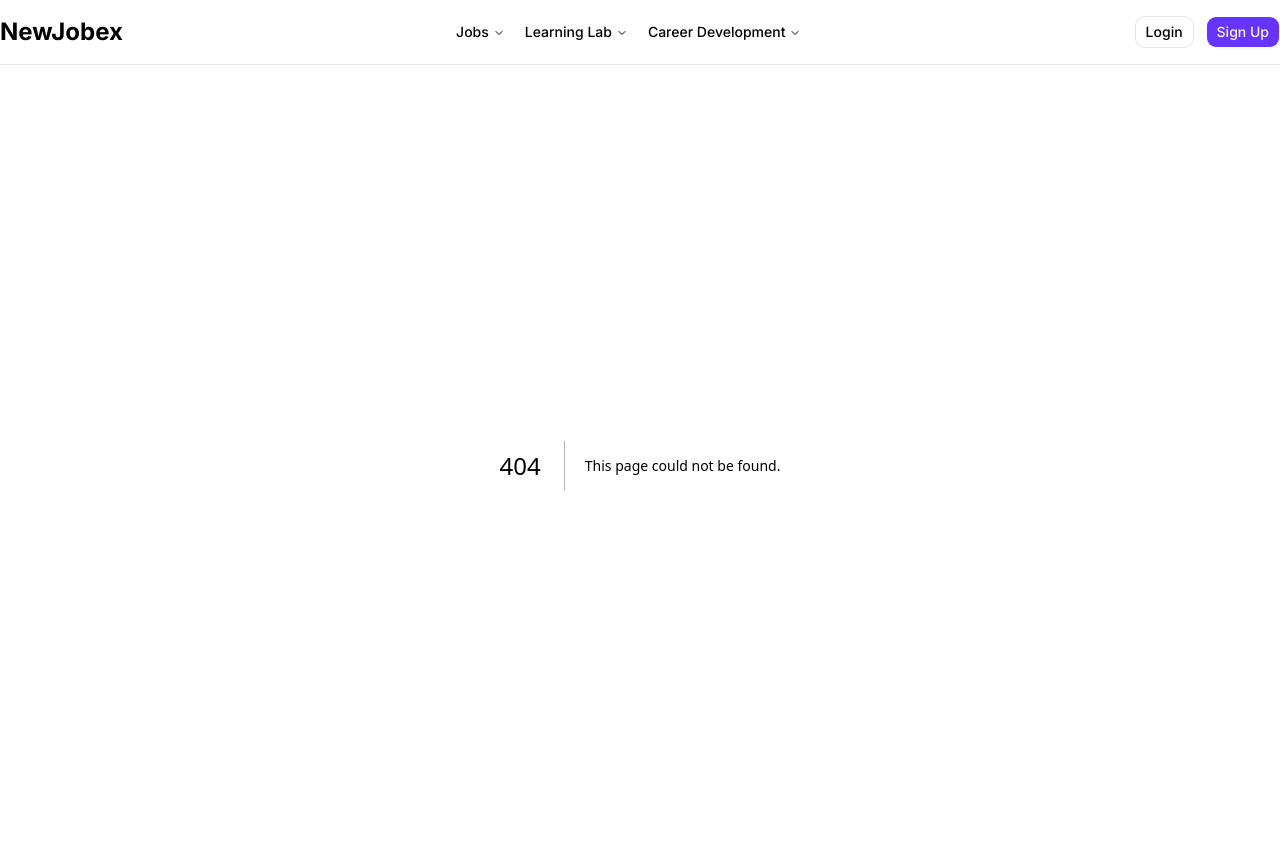
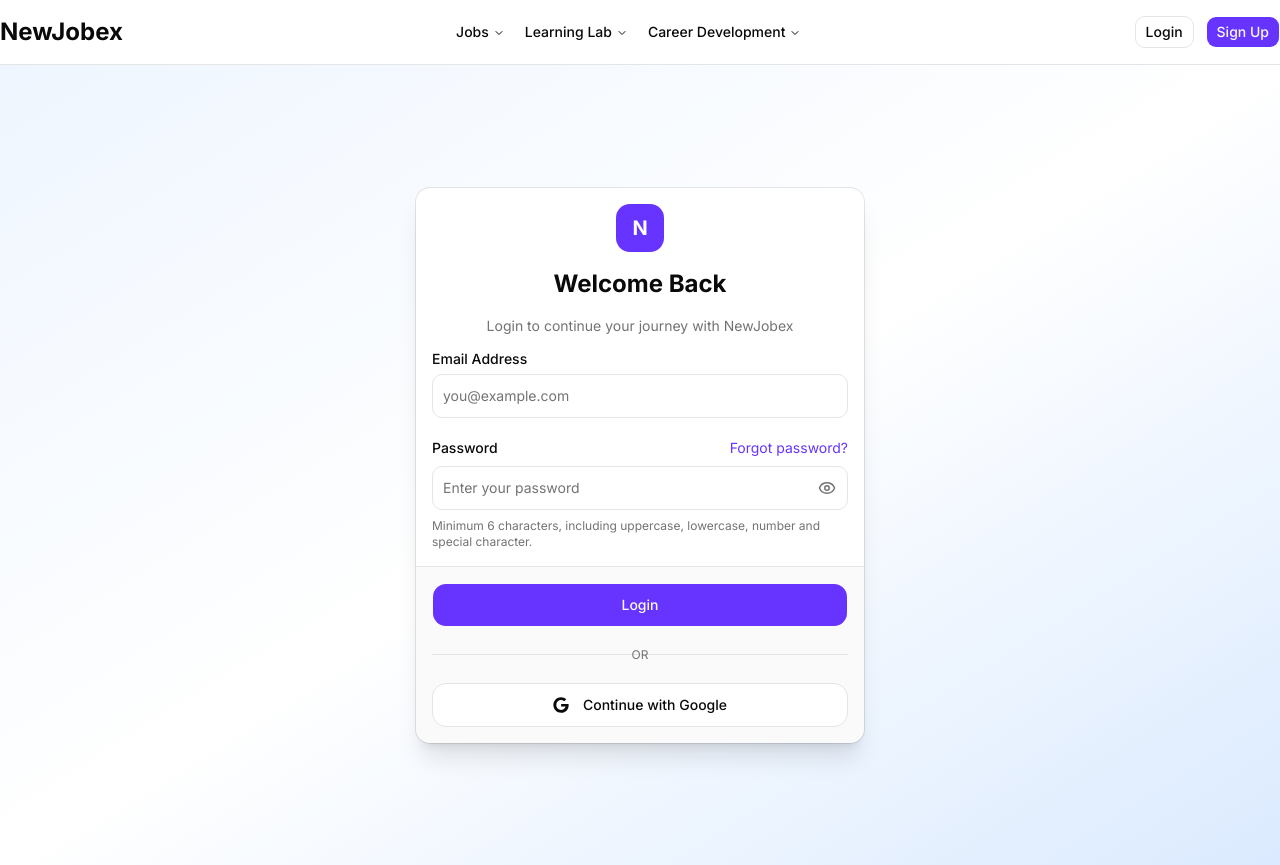
Before and after one commit to tfshorifulislam/new-jobex, a Next.js app: page /auth/login in a window 1280 px wide. Before the commit this address had no page. Built offline with nearby package versions, Linux system fonts and the light colour scheme.

Commit message:
login page design done

```diff
--- a/package.json
+++ b/package.json
@@ -16,6 +16,7 @@
     "next": "16.2.10",
     "react": "19.2.4",
     "react-dom": "19.2.4",
+    "react-icons": "^5.7.0",
     "shadcn": "^4.13.0",
     "tailwind-merge": "^3.6.0",
     "tw-animate-css": "^1.4.0"
--- /dev/null
+++ b/src/app/auth/login/page.jsx
@@ -0,0 +1,161 @@
+"use client";
+
+import { Button } from "@/components/ui/button";
+import { LuEye, LuEyeOff } from "react-icons/lu";
+import {
+    Card,
+    CardAction,
+    CardContent,
+    CardDescription,
+    CardFooter,
+    CardHeader,
+    CardTitle,
+} from "@/components/ui/card";
+
+import { Input } from "@/components/ui/input";
+import { Label } from "@/components/ui/label";
+import { FaGoogle } from "react-icons/fa";
+import Link from "next/link";
+import { useState } from "react";
+
+const LoginPage = () => {
+
+    const [showPassword, setShowPassword] = useState(false);
+
+    return (
+        <div className="flex min-h-screen items-center justify-center bg-linear-to-br from-blue-50 via-white to-blue-100 px-4">
+
+            <Card className="w-full max-w-md border-none shadow-xl">
+
+                <CardHeader className="space-y-3 text-center">
+
+                    <div className="mx-auto flex h-12 w-12 items-center justify-center rounded-xl bg-[#6633ff] text-xl font-bold text-white">
+                        N
+                    </div>
+
+
+                    <CardTitle className="text-2xl font-bold">
+                        Welcome Back
+                    </CardTitle>
+
+
+                    <CardDescription>
+                        Login to continue your journey with NewJobex
+                    </CardDescription>
+                </CardHeader>
+
+
+                <CardContent>
+
+                    <form className="space-y-5">
+                        <div className="space-y-2">
+                            <Label htmlFor="email">
+                                Email Address
+                            </Label>
+
+                            <Input
+                                id="email"
+                                required
+                                type="email"
+                                placeholder="you@example.com"
+                                className="h-11"
+                            />
+                        </div>
+
+                        <div className="space-y-2">
+
+                            <div className="flex items-center justify-between">
+
+                                <Label htmlFor="password">
+                                    Password
+                                </Label>
+
+                                <Link
+                                    href="/forgot-password"
+                                    className="text-sm text-[#6633ff] hover:underline"
+                                >
+                                    Forgot password?
+                                </Link>
+
+                            </div>
+
+                            <div className="space-y-2">
+                                <div className="relative">
+                                    <Input
+                                        id="password"
+                                        type={showPassword ? "text" : "password"}
+                                        placeholder="Enter your password"
+                                        className="h-11 pr-10"
+                                        required
+                                        minLength={6}
+                                        pattern="^(?=.*[a-z])(?=.*[A-Z])(?=.*\d)(?=.*[@$!%*?&^#()_+\-=\[\]{};':\\|,.<>\/?])[A-Za-z\d@$!%*?&^#()_+\-=\[\]{};':\\|,.<>\/?]{6,}$"
+                                        title="Password must contain at least 6 characters, one uppercase letter, one lowercase letter, one number, and one special character."
+                                    />
+
+                                    <button
+                                        type="button"
+                                        onClick={() => setShowPassword(!showPassword)}
+                                        className="absolute right-3 top-1/2 -translate-y-1/2 text-muted-foreground hover:text-foreground">
+                                        {showPassword ? <LuEyeOff size={18} /> : <LuEye size={18} />}
+                                    </button>
+                                </div>
+
+                                <p className="text-xs text-muted-foreground">
+                                    Minimum 6 characters, including uppercase, lowercase, number and special character.
+                                </p>
+                            </div>
+
+                        </div>
+
+
+                    </form>
+
+                </CardContent>
+
+
+
+                <CardFooter className="flex flex-col gap-3">
+
+
+                    <Button
+                        className="h-11 w-full rounded-xl bg-[#6633ff] hover:bg-[#5522ee]"
+                    >
+                        Login
+                    </Button>
+
+                    <div className="relative w-full py-2">
+
+                        <div className="absolute inset-0 flex items-center">
+                            <span className="w-full border-t" />
+                        </div>
+
+                        <div className="relative flex justify-center text-xs uppercase">
+                            <span className="px-3 text-muted-foreground">
+                                OR
+                            </span>
+                        </div>
+
+                    </div>
+
+
+
+                    <Button
+                        variant="outline"
+                        className="h-11 w-full rounded-xl"
+                    >
+                        <FaGoogle className="mr-2 h-4 w-4" />
+                        Continue with Google
+                    </Button>
+
+
+                </CardFooter>
+
+
+            </Card>
+
+        </div>
+    );
+};
+
+
+export default LoginPage;
--- /dev/null
+++ b/src/app/auth/signup/page.jsx
@@ -0,0 +1,11 @@
+import React from 'react';
+
+const signUpPage = () => {
+    return (
+        <div>
+
+        </div>
+    );
+};
+
+export default signUpPage;
--- a/src/components/Navbar.jsx
+++ b/src/components/Navbar.jsx
@@ -83,13 +83,13 @@
                 </NavigationMenu>
 
                 <div className="flex items-center gap-3">
-                    <Link href="/login">
+                    <Link href="/auth/login">
                         <Button variant="outline" className="cursor-pointer">
                             Login
                         </Button>
                     </Link>
 
-                    <Link href="/signup">
+                    <Link href="/auth/signup">
                         <Button className="cursor-pointer">
                             Sign Up
                         </Button>
--- /dev/null
+++ b/src/components/ui/card.jsx
@@ -0,0 +1,114 @@
+import * as React from "react"
+
+import { cn } from "@/lib/utils"
+
+function Card({
+  className,
+  size = "default",
+  ...props
+}) {
+  return (
+    <div
+      data-slot="card"
+      data-size={size}
+      className={cn(
+        "group/card flex flex-col gap-(--card-spacing) overflow-hidden rounded-xl bg-card py-(--card-spacing) text-sm text-card-foreground ring-1 ring-foreground/10 [--card-spacing:--spacing(4)] has-data-[slot=card-footer]:pb-0 has-[>img:first-child]:pt-0 data-[size=sm]:[--card-spacing:--spacing(3)] data-[size=sm]:has-data-[slot=card-footer]:pb-0 *:[img:first-child]:rounded-t-xl *:[img:last-child]:rounded-b-xl",
+        className
+      )}
+      {...props} />
+  );
+}
+
+function CardHeader({
+  className,
+  ...props
+}) {
+  return (
+    <div
+      data-slot="card-header"
+      className={cn(
+        "group/card-header @container/card-header grid auto-rows-min items-start gap-1 rounded-t-xl px-(--card-spacing) has-data-[slot=card-action]:grid-cols-[1fr_auto] has-data-[slot=card-description]:grid-rows-[auto_auto] [.border-b]:pb-(--card-spacing)",
+        className
+      )}
+      {...props} />
+  );
+}
+
+function CardTitle({
+  className,
+  ...props
+}) {
+  return (
+    <div
+      data-slot="card-title"
+      className={cn(
+        "font-heading text-base leading-snug font-medium group-data-[size=sm]/card:text-sm",
+        className
+      )}
+      {...props} />
+  );
+}
+
+function CardDescription({
+  className,
+  ...props
+}) {
+  return (
+    <div
+      data-slot="card-description"
+      className={cn("text-sm text-muted-foreground", className)}
+      {...props} />
+  );
+}
+
+function CardAction({
+  className,
+  ...props
+}) {
+  return (
+    <div
+      data-slot="card-action"
+      className={cn(
+        "col-start-2 row-span-2 row-start-1 self-start justify-self-end",
+        className
+      )}
+      {...props} />
+  );
+}
+
+function CardContent({
+  className,
+  ...props
+}) {
+  return (
+    <div
+      data-slot="card-content"
+      className={cn("px-(--card-spacing)", className)}
+      {...props} />
+  );
+}
+
+function CardFooter({
+  className,
+  ...props
+}) {
+  return (
+    <div
+      data-slot="card-footer"
+      className={cn(
+        "flex items-center rounded-b-xl border-t bg-muted/50 p-(--card-spacing)",
+        className
+      )}
+      {...props} />
+  );
+}
+
+export {
+  Card,
+  CardHeader,
+  CardFooter,
+  CardTitle,
+  CardAction,
+  CardDescription,
+  CardContent,
+}
--- /dev/null
+++ b/src/components/ui/input.jsx
@@ -0,0 +1,23 @@
+import * as React from "react"
+import { Input as InputPrimitive } from "@base-ui/react/input"
+
+import { cn } from "@/lib/utils"
+
+function Input({
+  className,
+  type,
+  ...props
+}) {
+  return (
+    <InputPrimitive
+      type={type}
+      data-slot="input"
+      className={cn(
+        "h-8 w-full min-w-0 rounded-lg border border-input bg-transparent px-2.5 py-1 text-base transition-colors outline-none file:inline-flex file:h-6 file:border-0 file:bg-transparent file:text-sm file:font-medium file:text-foreground placeholder:text-muted-foreground focus-visible:border-ring focus-visible:ring-3 focus-visible:ring-ring/50 disabled:pointer-events-none disabled:cursor-not-allowed disabled:bg-input/50 disabled:opacity-50 aria-invalid:border-destructive aria-invalid:ring-3 aria-invalid:ring-destructive/20 md:text-sm dark:bg-input/30 dark:disabled:bg-input/80 dark:aria-invalid:border-destructive/50 dark:aria-invalid:ring-destructive/40",
+        className
+      )}
+      {...props} />
+  );
+}
+
+export { Input }
--- /dev/null
+++ b/src/components/ui/label.jsx
@@ -0,0 +1,22 @@
+"use client"
+
+import * as React from "react"
+
+import { cn } from "@/lib/utils"
+
+function Label({
+  className,
+  ...props
+}) {
+  return (
+    <label
+      data-slot="label"
+      className={cn(
+        "flex items-center gap-2 text-sm leading-none font-medium select-none group-data-[disabled=true]:pointer-events-none group-data-[disabled=true]:opacity-50 peer-disabled:cursor-not-allowed peer-disabled:opacity-50",
+        className
+      )}
+      {...props} />
+  );
+}
+
+export { Label }
```
Also changed, not shown: 1 other file (tests, documents, lock files or other folders).
